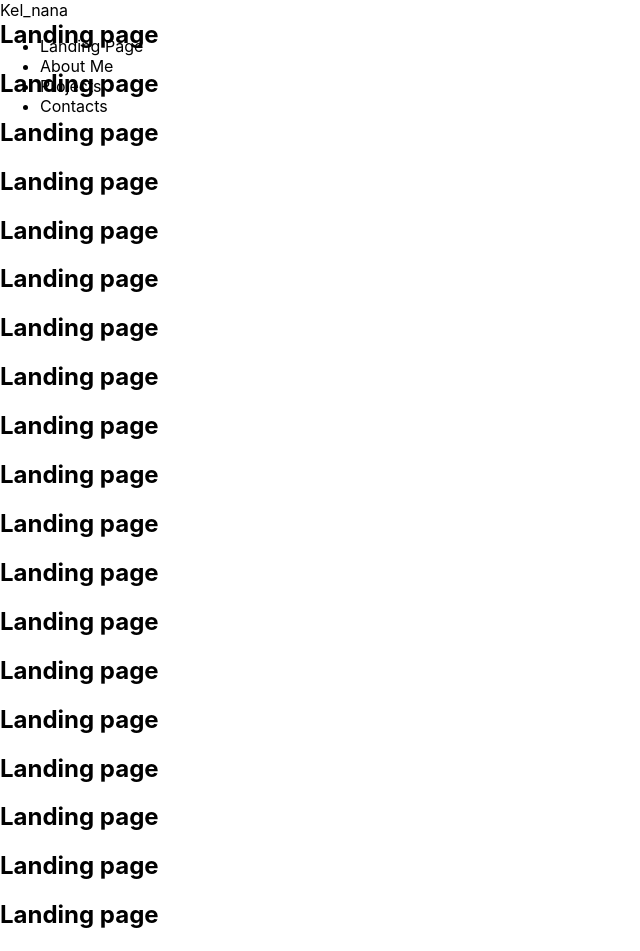
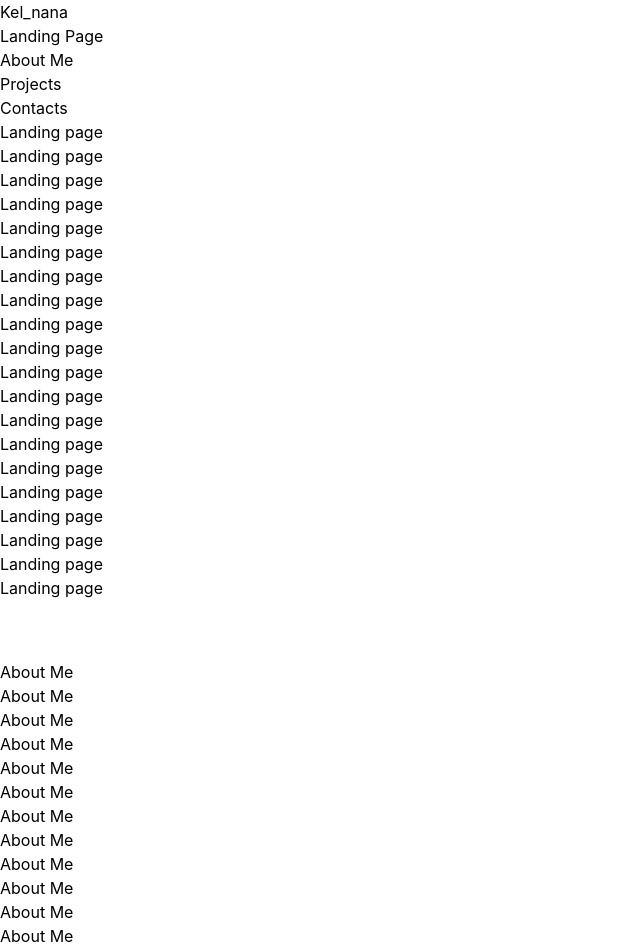
Before and after one commit to Kel-nana/kel_nana_portfolio, a React (Create React App) app: page / in a window 1280 px wide. Shown: the top 951 px of the page, without its empty margins (0-640 px from the left). Built offline with nearby package versions, Linux system fonts and the light colour scheme.

Commit message:
basic structure

```diff
--- a/src/components/about/AboutMe.jsx
+++ b/src/components/about/AboutMe.jsx
@@ -1,6 +1,6 @@
 function AboutMe() {
   return (
-    <section id="about_me">
+    <section id="about_me" className="pt-[60px]">
 
       <h2>About Me</h2>
       <h2>About Me</h2>
--- a/src/index.css
+++ b/src/index.css
@@ -1,12 +1,12 @@
-/* @tailwind base;
+@tailwind base;
 @tailwind components;
-@tailwind utilities; */
+@tailwind utilities;
 
 body {
   margin: 0;
   font-family: -apple-system, BlinkMacSystemFont, 'Segoe UI', 'Roboto', 'Oxygen',
     'Ubuntu', 'Cantarell', 'Fira Sans', 'Droid Sans', 'Helvetica Neue',
-    sans-serif;
+    sans-serif !important;
   -webkit-font-smoothing: antialiased;
   -moz-osx-font-smoothing: grayscale;
 }
@@ -16,9 +16,4 @@ code {
     monospace;
 }
 
-.navbar {
-  position: fixed;
-  left: 0;
-  top: 0;
-  list-style: none;
-}
+/* s */
```
